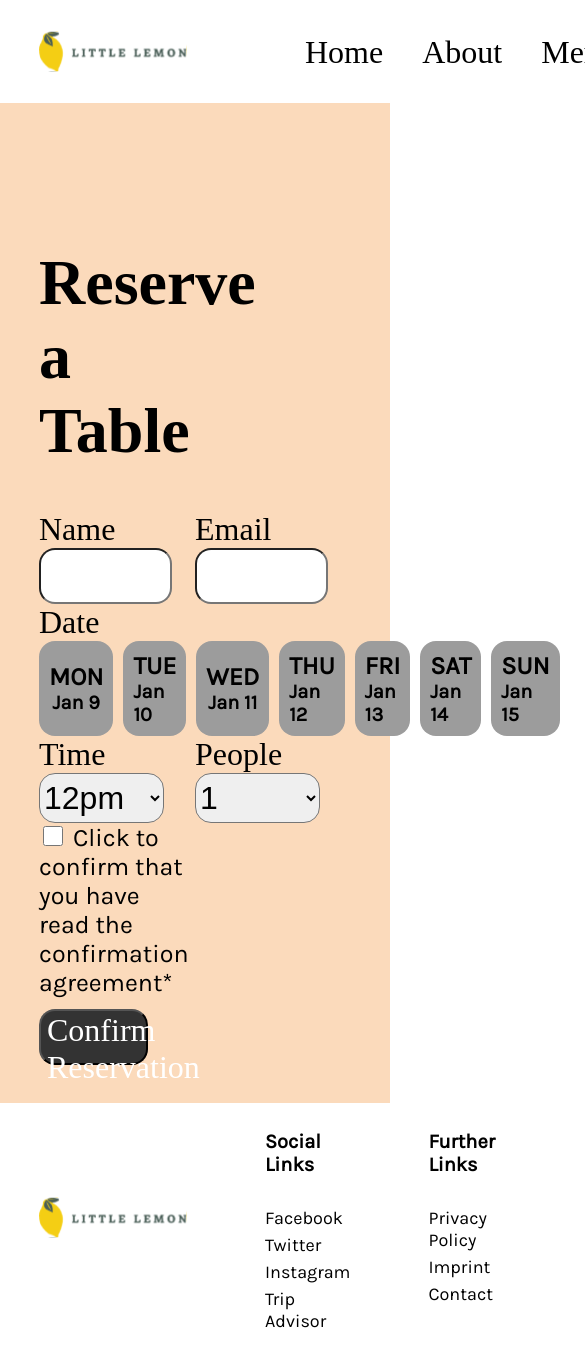
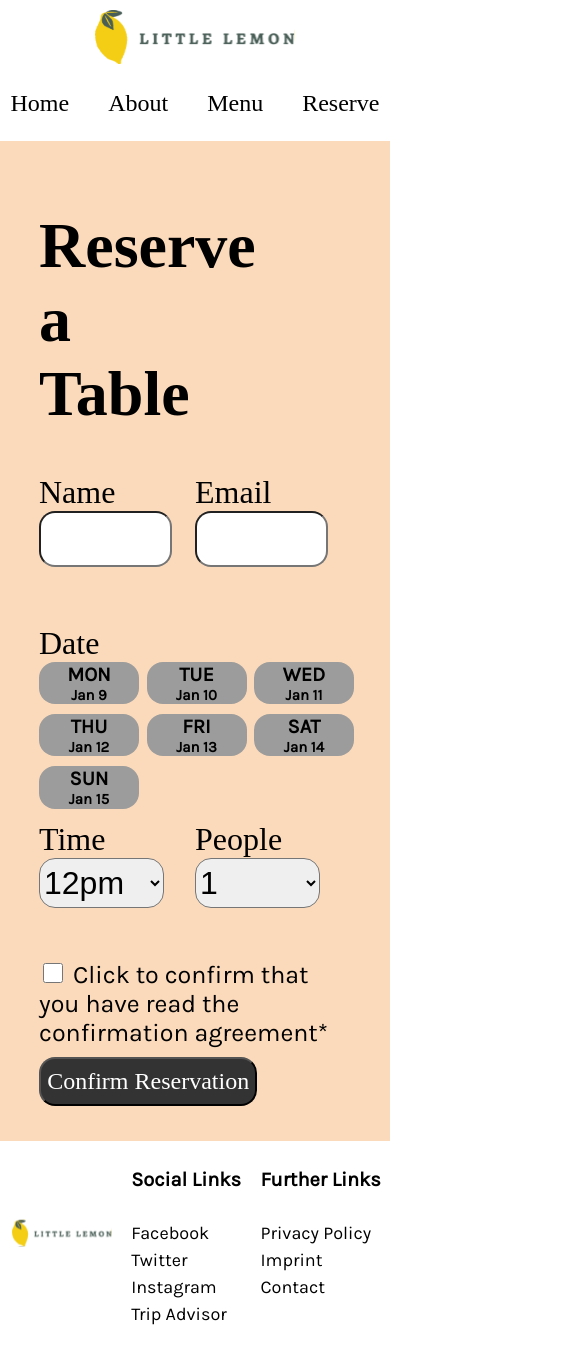
Before and after one commit to aulkdev/FECaptoneProject, a React (Create React App) app: page / in a window 390 px wide. Shown: the top 1355 px of the page, 585 px wide, since content can reach past the window. Before the commit the page ends 1332 px from the top, so only its background shows below. Built offline with nearby package versions, Linux system fonts and the light colour scheme; a web font is replaced by a local one.

Commit message:
created responsive design

```diff
--- a/src/App.css
+++ b/src/App.css
@@ -59,3 +59,17 @@ nav#topnav ul li a {
     transform: rotate(360deg);
   }
 }
+
+@media only screen and (max-width: 1100px) {
+  nav#topnav ul {
+    font-size: 1.5em;
+    padding: 0px;
+  }
+  header {
+    flex-direction: column;
+    gap: 0px;
+    margin-left: 0px;
+    align-items: center;
+    padding-top: 10px;
+  }
+}
--- a/src/Footer.css
+++ b/src/Footer.css
@@ -5,3 +5,13 @@ footer {
   margin-left: 10vw;
   gap: 20vw;
 }
+@media only screen and (max-width: 820px) {
+  footer {
+    gap: 5vw;
+    margin-left: 3vw;
+    padding-bottom: 30px;
+  }
+  footer #logoimage {
+    width: 100px;
+  }
+}
--- a/src/Main.css
+++ b/src/Main.css
@@ -15,3 +15,9 @@ main #form {
   grid-template-columns: repeat(2, 40vw);
   grid-template-rows: 1.5fr 1fr 1.5fr 1fr 0.5fr 1fr;
 }
+@media only screen and (max-width: 820px) {
+  main #form {
+    height: 95%;
+    grid-template-rows: 1fr 1fr 1.5fr 1fr 0.5fr 0.5fr;
+  }
+}
--- a/src/components/Button.css
+++ b/src/components/Button.css
@@ -13,5 +13,10 @@
 }
 
 .my61grid {
-  grid-area: 6/1/6/1;
+  grid-area: 6/1/6/3;
 }
+@media only screen and (max-width: 820px) {
+  .button {
+    font-size: 1.5em;
+  }
+}
--- a/src/components/ConfirmElement.css
+++ b/src/components/ConfirmElement.css
@@ -10,3 +10,9 @@
   font-family: "Karla", sans-serif;
   font-size: 25px;
 }
+
+@media only screen and (max-width: 820px) {
+  .confirmelement {
+    grid-area: 5/1/5/3;
+  }
+}
--- a/src/components/DatePicker.css
+++ b/src/components/DatePicker.css
@@ -1,6 +1,6 @@
 @import url("https://fonts.googleapis.com/css2?family=Karla&display=swap");
 .fulldatepicker {
-  grid-area: 3/1/3/2;
+  grid-area: 3/1/3/3;
   align-self: center;
 }
 .fulldatepicker h1 {
@@ -37,3 +37,19 @@
   margin: 0px;
   font-size: 20px;
 }
+@media only screen and (max-width: 820px) {
+  .datepicker {
+    display: grid;
+    grid-template-columns: repeat(3, 25vw);
+    grid-template-rows: 5vh 5vh 5vh;
+  }
+  .datepickelement h4 {
+    font-size: 20px;
+  }
+  .datepickelement h5 {
+    font-size: 15px;
+  }
+  .datepickelement {
+    padding: 0px;
+  }
+}
```
